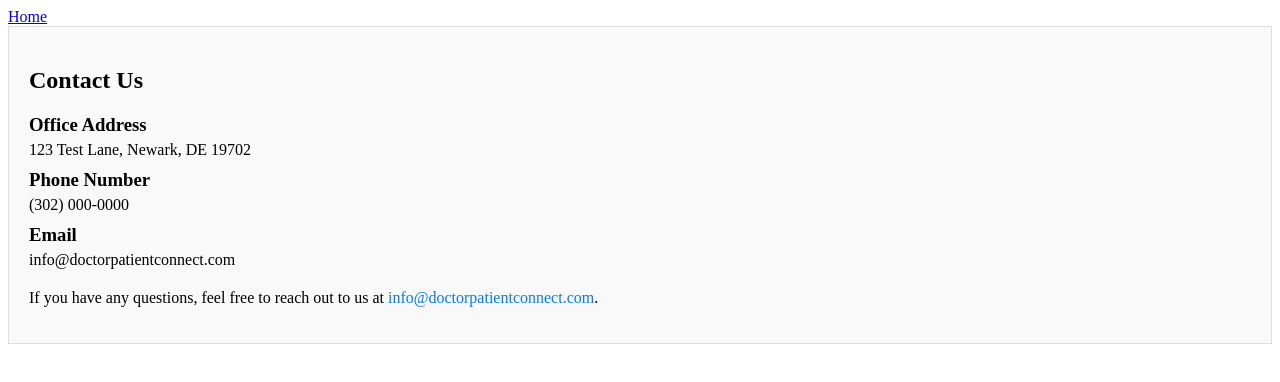
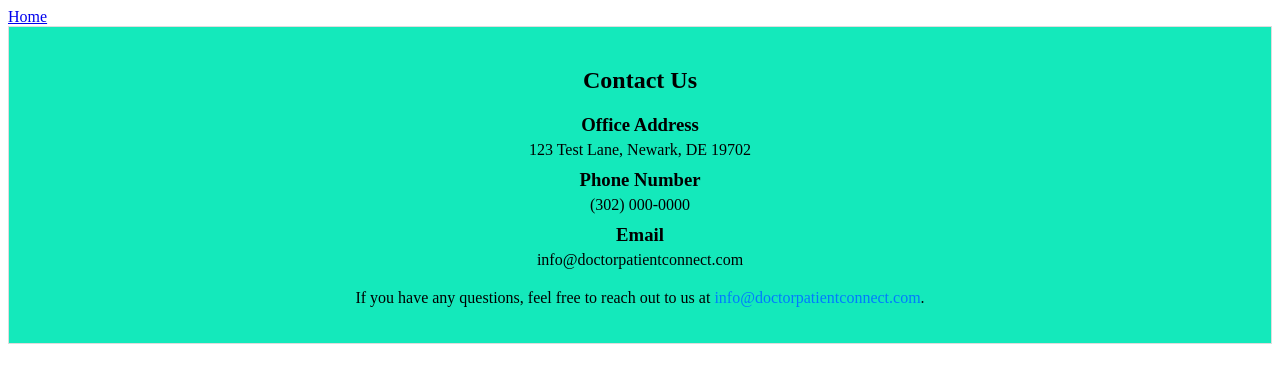
Before and after one commit to tgilly93/Full_Stack_Med_App, a Vue app in the folder vue/: page /contact in a window 1280 px wide. Shown: the top 382 px of the page. Built offline with nearby package versions, Linux system fonts and the light colour scheme.

Commit message:
checking in

```diff
--- a/vue/src/views/ContactView.vue
+++ b/vue/src/views/ContactView.vue
@@ -39,8 +39,9 @@
 
   <style scoped>
   .contact-section {
+    text-align: center;
     padding: 20px;
-    background-color: #f9f9f9;
+    background-color: #14e9bb;
     border: 1px solid #ddd;
   }
 
```
